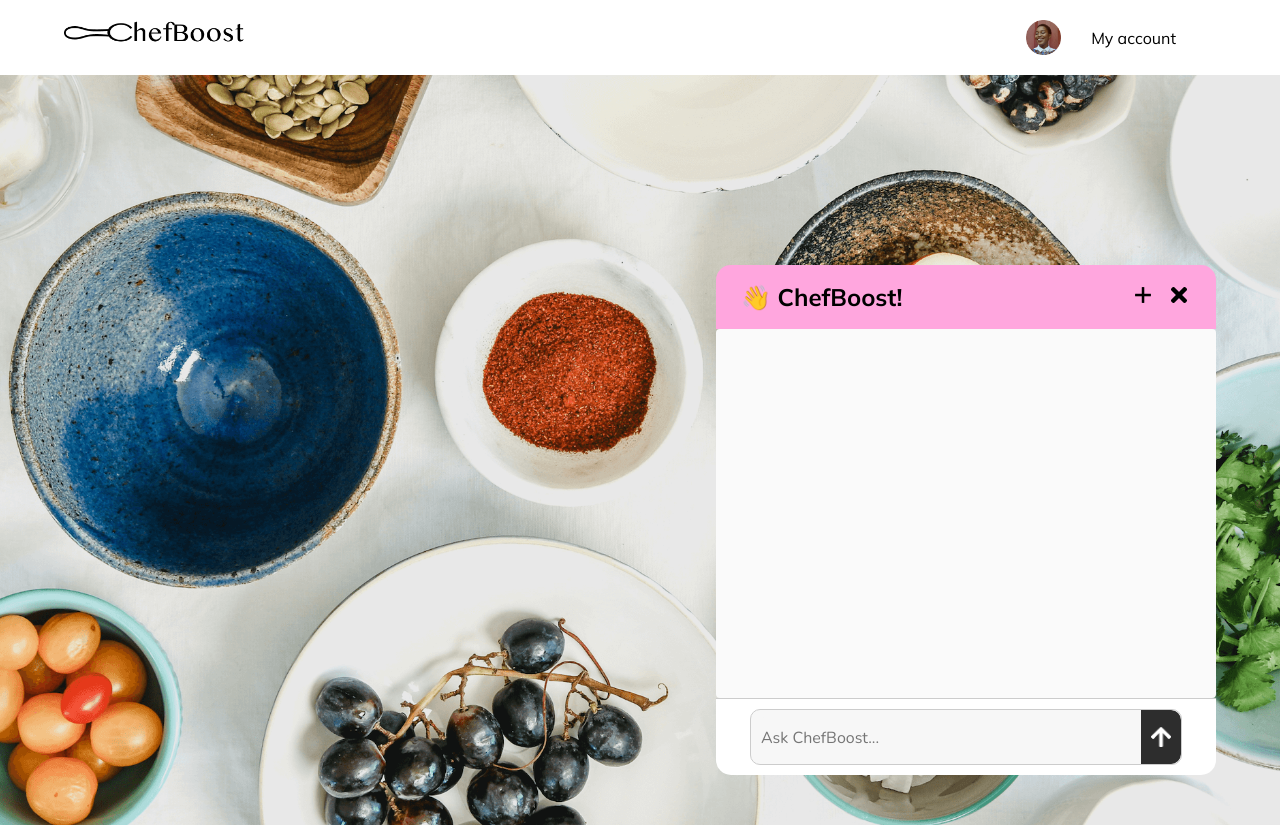
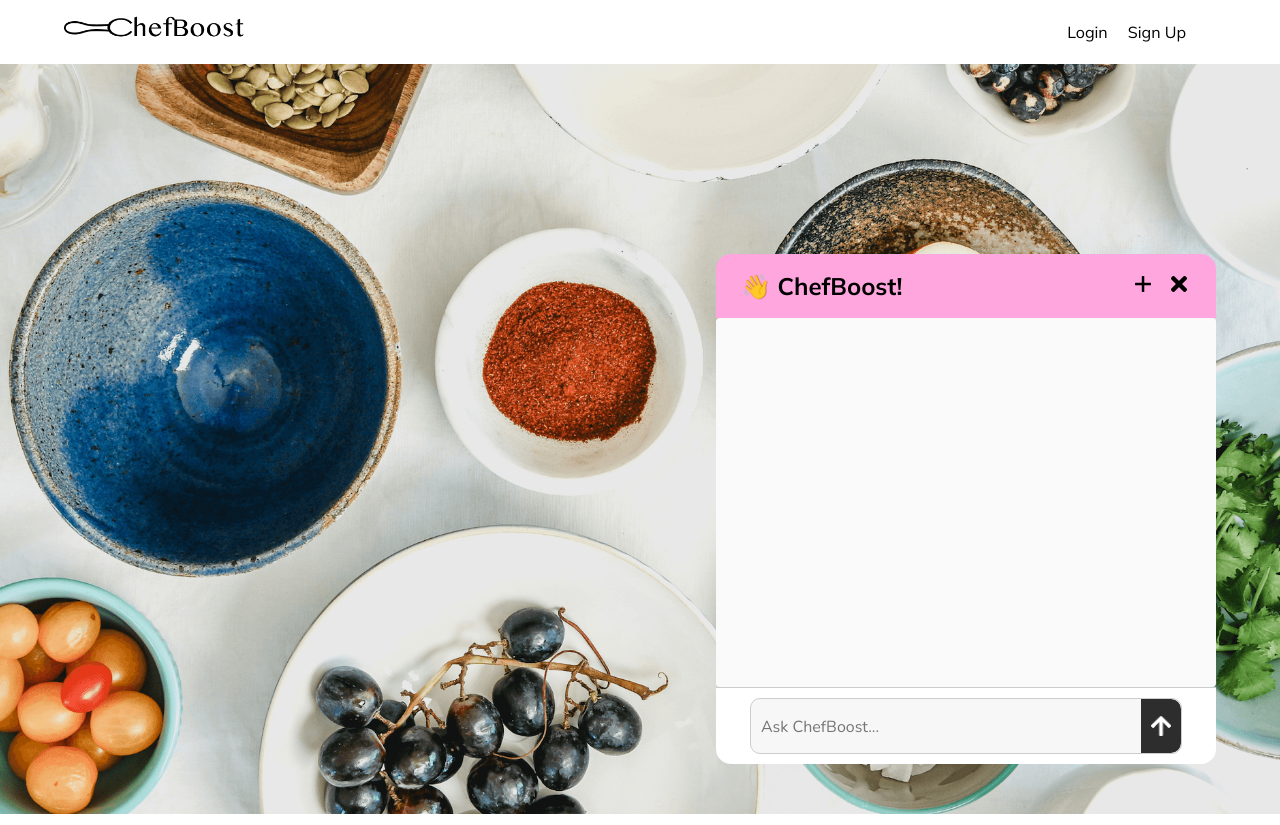
Before and after one commit to twosavoie/gen-ai-recipe-chatbot, a Flask app: page / in a window 1280 px wide. Run offline with Flask 3, Linux system fonts and the light colour scheme.

Commit message:
Added login, signup, and accounts

```diff
--- a/app.py
+++ b/app.py
@@ -1,10 +1,12 @@
-from flask import Flask, render_template, request, jsonify
+import os
+from flask import Flask, render_template, request, redirect, url_for, flash
+from flask_sqlalchemy import SQLAlchemy
+from flask_login import LoginManager, UserMixin, login_user, login_required, logout_user, current_user
+from werkzeug.security import generate_password_hash, check_password_hash
+from dotenv import load_dotenv
 import time
 import logging
 import datetime
-import os
-from dotenv import load_dotenv
-
 
 # app will run at: http://127.0.0.1:5000/
 
@@ -23,20 +25,115 @@ if not api_key:
 
 client = OpenAI(api_key=api_key)
 
-# log.info(api_key)
+# Flask app setup
+app = Flask(__name__)
+app.config['SECRET_KEY'] = os.getenv("SECRET_KEY", "mysecret")
+app.config['SQLALCHEMY_DATABASE_URI'] = os.getenv("SUPABASE_URL")
+app.config['SQLALCHEMY_TRACK_MODIFICATIONS'] = False
 
-app = Flask(__name__)
+# Database setup
+db = SQLAlchemy(app)
+
+# Flask-Login setup
+login_manager = LoginManager()
+login_manager.init_app(app)
+login_manager.login_view = 'login'
+
+# User model
+class User(UserMixin, db.Model):
+    id = db.Column(db.Integer, primary_key=True)
+    username = db.Column(db.String(150), unique=True, nullable=False)
+    email = db.Column(db.String(150), unique=True, nullable=False)
+    password = db.Column(db.String(150), nullable=False)
+
+@login_manager.user_loader
+def load_user(user_id):
+    return db.session.get(User, int(user_id))
+
+# Routes
+@app.route("/", methods=["GET"])
+def index():
+    return render_template("index.html")
+
+@app.route("/signup", methods=["GET", "POST"])
+def signup():
+    if request.method == "POST":
+        username = request.form.get("username")
+        email = request.form.get("email")
+        password = request.form.get("password")
+
+        user = User.query.filter_by(username=username).first()
+        if user:
+            flash("Username already registered.", "error")
+            return redirect(url_for("signup"))
+
+        new_user = User(
+            username=username,
+            email=email,
+            password=generate_password_hash(password, method="pbkdf2:sha256")
+        )
+        db.session.add(new_user)
+        db.session.commit()
+        flash("Account created successfully! Please log in.", "success")
+        return redirect(url_for("login"))
+
+    return render_template("signup.html")
+
+@app.route("/login", methods=["GET", "POST"])
+def login():
+    if request.method == "POST":
+        username = request.form.get("username")
+        password = request.form.get("password")
+
+        user = User.query.filter_by(username=username).first()
+        if not user or not check_password_hash(user.password, password):
+            flash("Invalid username or password.", "error")
+            return redirect(url_for("login"))
+
+        login_user(user)
+        flash("Logged in successfully!", "success")
+        return redirect(url_for("my_account"))
+
+    return render_template("login.html")
+
+@app.route("/my_account", methods=["GET", "POST"])
+@login_required
+def my_account():
+    if request.method == "POST":
+        current_password = request.form.get("current_password")
+        new_password = request.form.get("new_password")
+        confirm_password = request.form.get("confirm_password")
+
+        if not check_password_hash(current_user.password, current_password):
+            flash("Current password is incorrect.", "error")
+            return redirect(url_for("my_account"))
+
+        if new_password != confirm_password:
+            flash("New passwords do not match.", "error")
+            return redirect(url_for("my_account"))
+
+        current_user.password = generate_password_hash(new_password, method="pbkdf2:sha256")
+        db.session.commit()
+        flash("Password updated successfully!", "success")
+        return redirect(url_for("my_account"))
+
+    return render_template("my_account.html", user=current_user)
+
+#? Needed? Vincent removed from the Nature Nook app
+@app.route("/logout")
+@login_required
+def logout():
+    logout_user()
+    flash("You have been logged out.", "success")
+    return redirect(url_for("login"))
 
 # Function to add to the log in the app.log file
 def log_run(run_status):
     if run_status in ["cancelled", "failed", "expired"]:
         log.error(str(datetime.datetime.now()) + " Run " + run_status + "\n")
 
-# Render the HTML template - we're going to see a UI!!!
-@app.route("/", methods=["GET"])
-def index():
-    return render_template("index.html")
-
 # Run the Flask server
 if __name__ == "__main__":
-    app.run()
+    with app.app_context():
+        db.create_all()  # Ensure the database is created
+    app.run(debug=True)
--- a/requirements.txt
+++ b/requirements.txt
@@ -1,3 +1,8 @@
 openai
 flask
 python-dotenv
+flask-sqlalchemy
+werkzeug
+flask-login
+supabase
+psycopg2-binary
--- a/templates/index.html
+++ b/templates/index.html
@@ -173,12 +173,21 @@
       <figure>
         <a href="{{ url_for('index') }}">
           <img src="{{ url_for('static', filename='logo.png') }}" alt="" class="logo">
+          <span class="visually-hidden">ChefBoost<span />
         </a>
         <h1 class="visually-hidden">ChefBoost</h1>
       </figure>
       <div class="user-info">
-        <img src="{{ url_for('static', filename='user-image.png' ) }}" alt="" class="user-image">
-        <p>My account</p>
+        {% if current_user.is_authenticated %}
+        <div class="avatar-circle">
+          <span>{{ current_user.username[0] | upper }}</span>
+        </div>
+        <a href="{{ url_for('my_account') }}">My Account</a>
+        <a href="{{ url_for('logout') }}">Logout</a>
+        {% else %}
+        <a href="{{ url_for('login') }}">Login</a>
+        <a href="{{ url_for('signup') }}">Sign Up</a>
+        {% endif %}
       </div>
     </div>
   </header>
--- a/templates/my_account.html
+++ b/templates/my_account.html
@@ -113,8 +113,7 @@
       <figure>
         <a href="{{ url_for('index') }}"><img src="{{ url_for('static', filename='logo.png' ) }}" alt=""
             class="logo"></a>
-        <h1 class="visually-hidden">Chef
-          Boost</h1>
+        <span class="visually-hidden">ChefBoost<span />
       </figure>
       <h1>My Account</h1>
       <div class="user-info">
```
